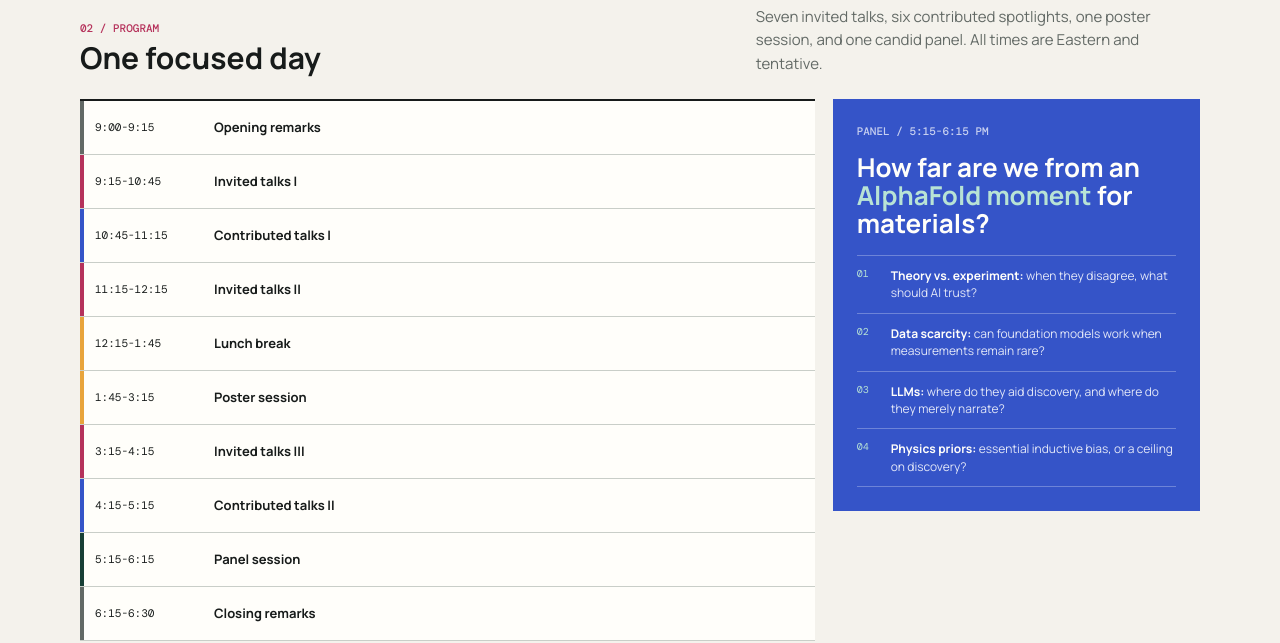
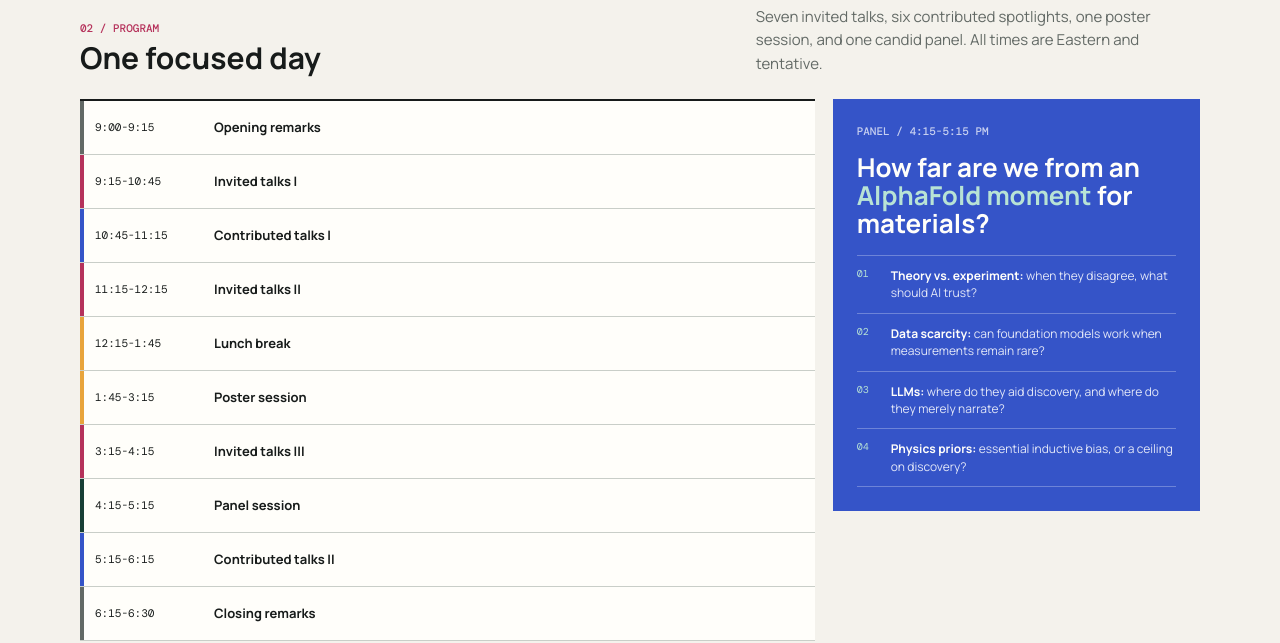
Before and after one commit to ai4mc26/ai4mc26.github.io, a plain HTML site: page index.html in a window 1280 px wide. Shown: the part 1000-1643 px from the top of the page. Drawn offline with nearby package versions, Linux system fonts and the light colour scheme.

Commit message:
Swap panel and final contributed session

```diff
--- a/index.html
+++ b/index.html
@@ -75,12 +75,12 @@
             <li class="break"><time>12:15-1:45</time><strong>Lunch break</strong></li>
             <li class="poster"><time>1:45-3:15</time><strong>Poster session</strong></li>
             <li class="invited"><time>3:15-4:15</time><strong>Invited talks III</strong></li>
-            <li class="contributed"><time>4:15-5:15</time><strong>Contributed talks II</strong></li>
-            <li class="panel-row"><time>5:15-6:15</time><strong>Panel session</strong></li>
+            <li class="panel-row"><time>4:15-5:15</time><strong>Panel session</strong></li>
+            <li class="contributed"><time>5:15-6:15</time><strong>Contributed talks II</strong></li>
             <li><time>6:15-6:30</time><strong>Closing remarks</strong></li>
           </ol>
           <aside class="panel-card" id="panel" aria-labelledby="panel-title">
-            <p class="eyebrow light">Panel / 5:15-6:15 PM</p>
+            <p class="eyebrow light">Panel / 4:15-5:15 PM</p>
             <h3 id="panel-title">How far are we from an <em>AlphaFold moment</em> for materials?</h3>
             <ol>
               <li><span>01</span><p><strong>Theory vs. experiment:</strong> when they disagree, what should AI trust?</p></li>
```
